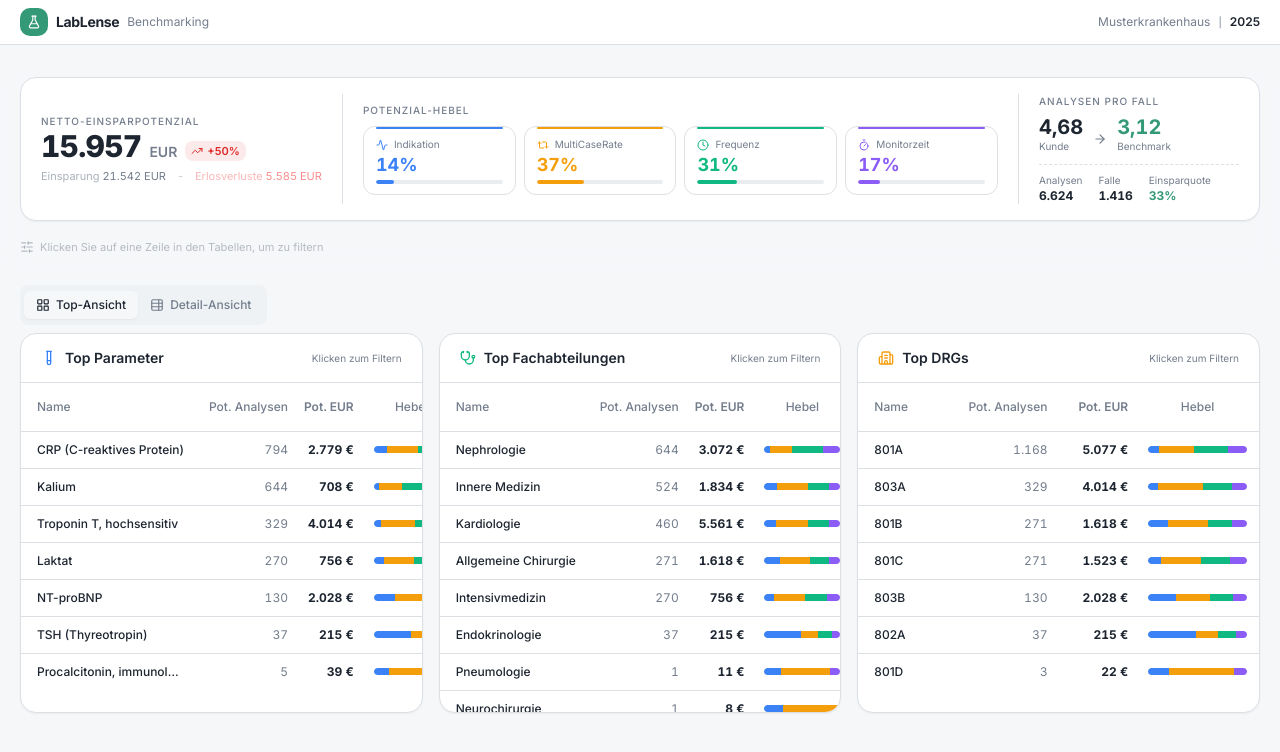
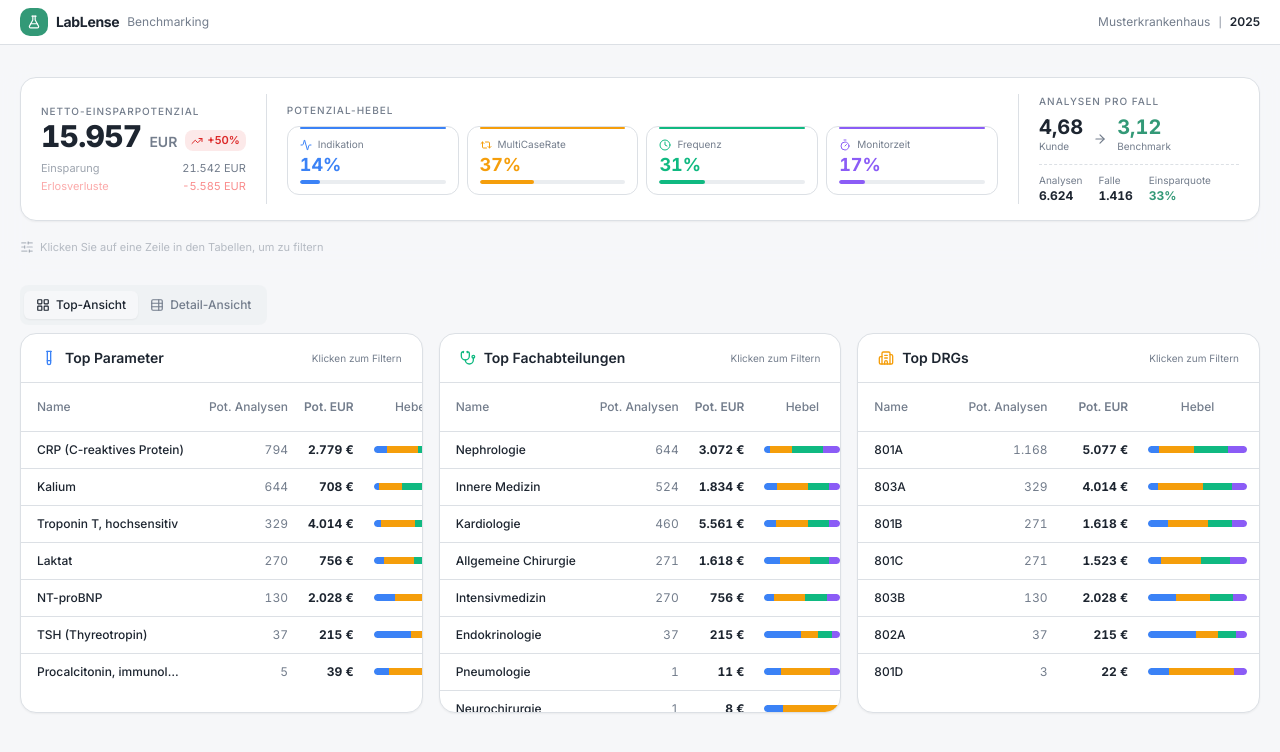
Before and after one commit to movyx-debug/v0-dashboard-ui, a Next.js app: page / in a window 1280 px wide. Shown: the top 752 px of the page. Built offline with nearby package versions, Linux system fonts and the light colour scheme.

Commit message:
feat: align savings and loss KPIs in left KPI area
Separate savings and loss KPIs with labels and right-aligned EUR values.

```diff
--- a/components/benchmark-section.tsx
+++ b/components/benchmark-section.tsx
@@ -134,16 +134,19 @@ export default function BenchmarkSection({ benchmark, title }: Props) {
                 {fmtPct(Math.abs(diffPct))}
               </span>
             </div>
-            <div className="flex items-center gap-3 mt-1.5 text-[11px]">
-              <span className="text-muted-foreground tabular-nums">
-                <span className="text-muted-foreground/60">Einsparung</span>{" "}
-                {fmtInt(Math.round(benchmark.hauptpot_brut_euro))} EUR
-              </span>
-              <span className="text-muted-foreground/40">-</span>
-              <span className="text-red-400/80 tabular-nums">
-                <span className="text-red-400/50">Erlosverluste</span>{" "}
-                {fmtInt(Math.round(benchmark.erlosverlust_euro))} EUR
-              </span>
+            <div className="mt-2 space-y-0.5 text-[11px]">
+              <div className="flex items-center justify-between gap-4 tabular-nums">
+                <span className="text-muted-foreground/70">Einsparung</span>
+                <span className="text-muted-foreground">
+                  {fmtInt(Math.round(benchmark.hauptpot_brut_euro))} EUR
+                </span>
+              </div>
+              <div className="flex items-center justify-between gap-4 tabular-nums">
+                <span className="text-red-400/60">Erlosverluste</span>
+                <span className="text-red-400/80">
+                  -{fmtInt(Math.round(benchmark.erlosverlust_euro))} EUR
+                </span>
+              </div>
             </div>
           </div>
 
```
